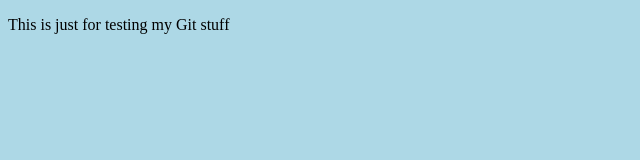
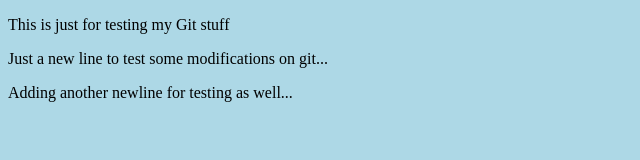
Before and after one commit to HarryB001/testingGitOnMyMacBook, a plain HTML site: page index.html in a window 1280 px wide. Shown: the whole page, without its empty margins (0-640 px from the left). Drawn offline with Linux system fonts and the light colour scheme.

Commit message:
New chnages

```diff
--- a/index.html
+++ b/index.html
@@ -6,6 +6,8 @@
 </head>
 <body>
 <p> This is just for testing my Git stuff </p>
+<p> Just a new line to test some modifications on git...</p>
+<p> Adding another newline for testing as well...</p>
 
 </body>
 </html>
```
